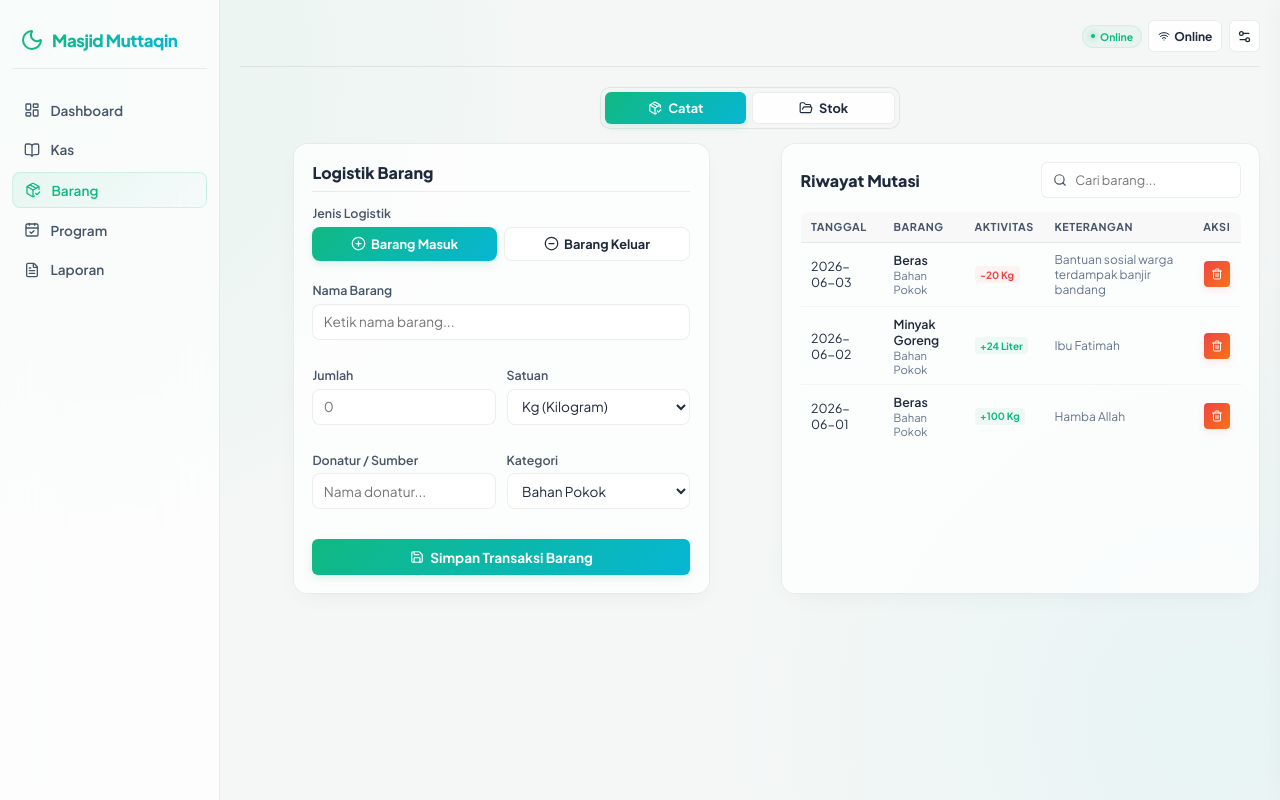
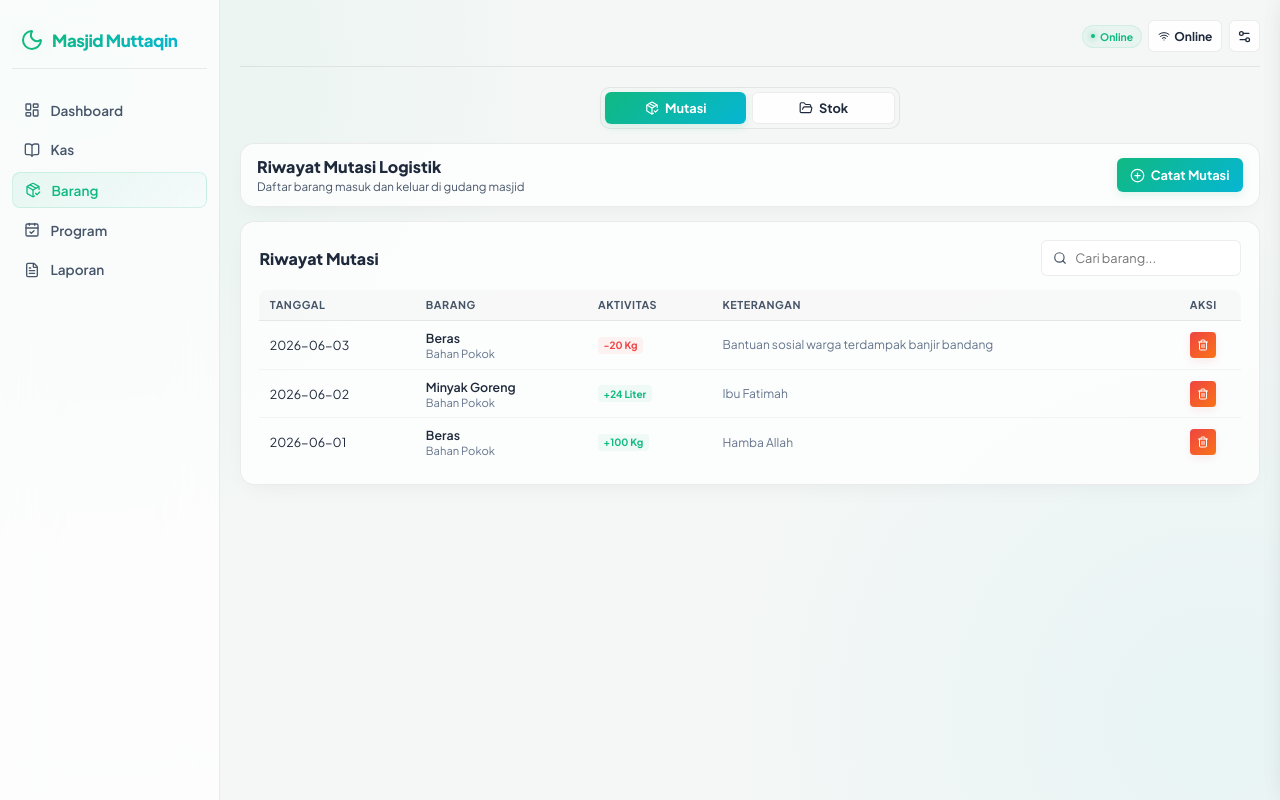
Before and after one commit to rasyiqi-code/Mesjid-Digital, a React (Vite) app: page / in a window 1280 px wide. Both pictures are taken after a click on the button "Barang". Built offline with nearby package versions, Linux system fonts and the light colour scheme.

Commit message:
revisi: mengintegrasikan formulir mutasi barang ke dalam drawer meluncur samping kanan

```diff
--- a/src/App.tsx
+++ b/src/App.tsx
@@ -74,6 +74,8 @@ function App() {
   const [barangSubTab, setBarangSubTab] = useState<'catat' | 'stok'>('catat');
   // State untuk meluncurkan drawer formulir transaksi kas
   const [isCashDrawerOpen, setIsCashDrawerOpen] = useState<boolean>(false);
+  // State untuk meluncurkan drawer formulir mutasi barang
+  const [isInventoryDrawerOpen, setIsInventoryDrawerOpen] = useState<boolean>(false);
 
   // Hook pengaturan aplikasi (nama masjid, DKM, dll) via localStorage
   const { settings, saveSettings, resetSettings, updateLastSynced } = useSettings();
@@ -439,14 +441,14 @@ function App() {
 
           {activeTab === 'catat_barang' && (
             <div style={{ display: 'flex', flexDirection: 'column', gap: '0.85rem' }}>
-              {/* Sub-tab: Catat vs Stok */}
+              {/* Sub-tab: Mutasi vs Stok */}
               <div style={{ display: 'flex', gap: '0.35rem', background: 'rgba(255,255,255,0.02)', padding: '0.25rem', borderRadius: '10px', maxWidth: '300px', margin: '0 auto', width: '100%', border: '1px solid var(--border-subtle)' }}>
                 <button
                   onClick={() => setBarangSubTab('catat')}
                   className={`btn ${barangSubTab === 'catat' ? 'btn-primary' : 'btn-secondary'}`}
                   style={{ flex: 1, padding: '0.45rem', fontSize: '0.8rem', borderRadius: '6px', minHeight: '32px' }}
                 >
-                  <PackageCheck size={14} /> Catat
+                  <PackageCheck size={14} /> Mutasi
                 </button>
                 <button
                   onClick={() => setBarangSubTab('stok')}
@@ -457,15 +459,27 @@ function App() {
                 </button>
               </div>
 
-              {/* Sub-tab Catat: Form input + riwayat mutasi */}
+              {/* Sub-tab Mutasi: Riwayat mutasi barang saja */}
               {barangSubTab === 'catat' && (
-                <div className="dashboard-details-grid">
-                  <InventoryForm
-                    isOnline={isOnline}
-                    onSave={handleSaveInventory}
-                    showToast={showToast}
-                    updateTrigger={updateTrigger}
-                  />
+                <div style={{ display: 'flex', flexDirection: 'column', gap: '0.85rem' }}>
+                  {/* Header Riwayat Mutasi & Tombol Aksi */}
+                  <div className="glass-card flex-mobile-col" style={{ padding: '0.75rem 1rem' }}>
+                    <div>
+                      <h3 style={{ fontSize: '1rem', fontWeight: 800 }}>Riwayat Mutasi Logistik</h3>
+                      <p style={{ fontSize: '0.725rem', color: 'var(--text-secondary)', marginTop: '0.15rem' }}>
+                        Daftar barang masuk dan keluar di gudang masjid
+                      </p>
+                    </div>
+                    <button
+                      onClick={() => setIsInventoryDrawerOpen(true)}
+                      className="btn btn-primary"
+                      style={{ gap: '0.35rem', padding: '0.45rem 0.85rem', fontSize: '0.8rem', minHeight: '34px', borderRadius: '6px' }}
+                    >
+                      <PlusCircle size={15} />
+                      Catat Mutasi
+                    </button>
+                  </div>
+
                   <div className="glass-card">
                     <InventoryHistory
                       transactions={invHistory}
@@ -631,6 +645,34 @@ function App() {
           />
         </div>
       </div>
+
+      {/* Drawer Formulir Logistik Barang */}
+      {isInventoryDrawerOpen && (
+        <div className="drawer-overlay" onClick={() => setIsInventoryDrawerOpen(false)} />
+      )}
+      <div className={`drawer ${isInventoryDrawerOpen ? 'open' : ''}`}>
+        <div className="drawer-header">
+          <h3 className="drawer-title">Catat Mutasi Barang</h3>
+          <button
+            onClick={() => setIsInventoryDrawerOpen(false)}
+            className="drawer-close"
+            title="Tutup panel"
+          >
+            <X size={16} />
+          </button>
+        </div>
+        <div className="drawer-body">
+          <InventoryForm
+            isOnline={isOnline}
+            onSave={async (data) => {
+              await handleSaveInventory(data);
+              setIsInventoryDrawerOpen(false); // Otomatis tutup drawer setelah berhasil menyimpan
+            }}
+            showToast={showToast}
+            updateTrigger={updateTrigger}
+          />
+        </div>
+      </div>
     </div>
   );
 }
```
